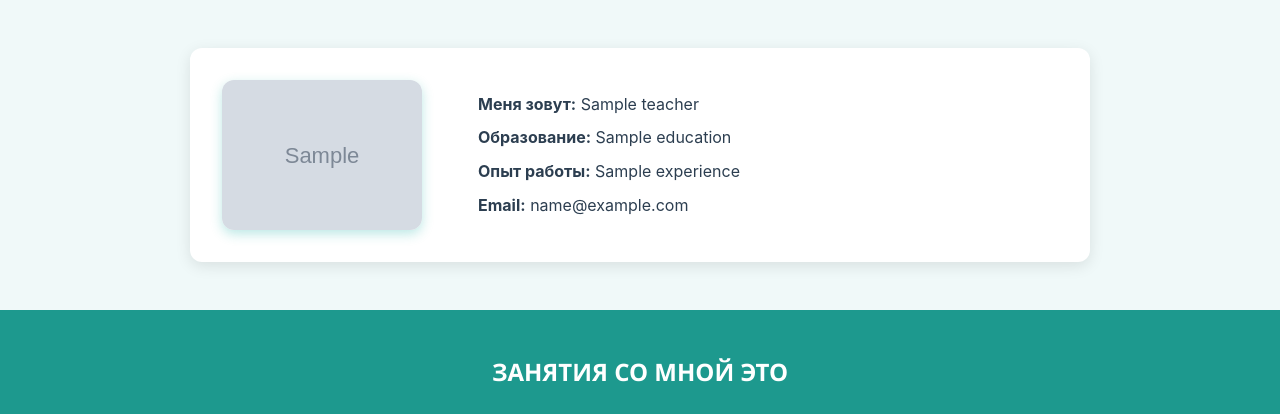
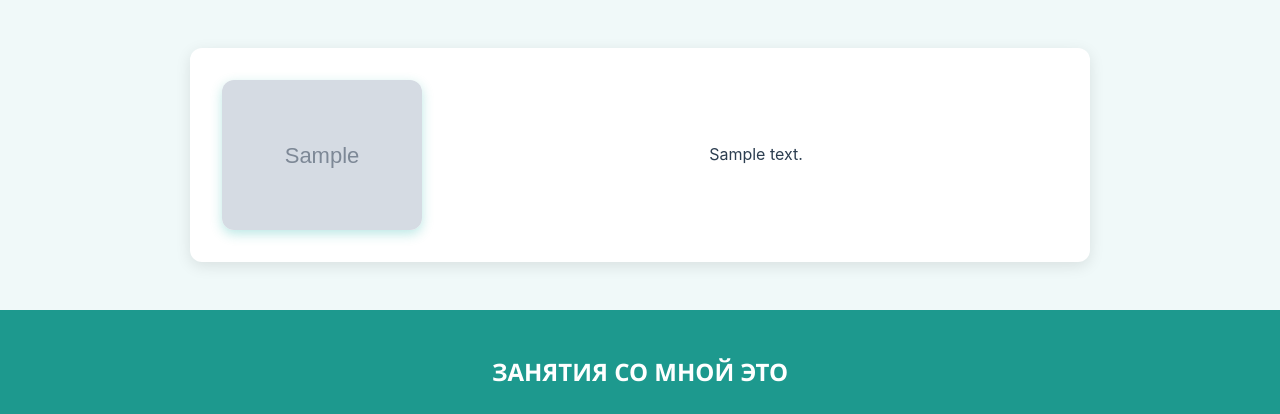
Before and after one commit to Ollie-00001/yes_english_club, a Django app: template core/templates/core/about.html in a window 1280 px wide. Shown: the part 196-610 px from the top of the page. Run offline with Django 5.2, Linux system fonts and the light colour scheme; the template is opened without the code that fills it: most values are stand-ins (such as "Sample title", 1, 10 or a date in 2020); grey boxes marked "Sample" are stand-in pictures.

Commit message:
change about section elements position

```diff
--- a/core/templates/core/about.html
+++ b/core/templates/core/about.html
@@ -12,11 +12,8 @@
                 class="teacher-photo d-block">
         </div>
 
-        <div class="info-container ps-4 d-flex flex-column gap-2">
-            <div class="info-line"><strong>Меня зовут:</strong> {{ teacher.name }}</div>
-            <div class="info-line"><strong>Образование:</strong> {{ teacher.education }}</div>
-            <div class="info-line"><strong>Опыт работы:</strong> {{ teacher.experience }}</div>
-            <div class="info-line"><strong>Email:</strong> {{ teacher.email }}</div>
+        <div class="info-container d-flex flex-column align-items-center text-center">
+            <div class="info-line">{{ teacher.description }}</div>
         </div>
     </div>
 
```
